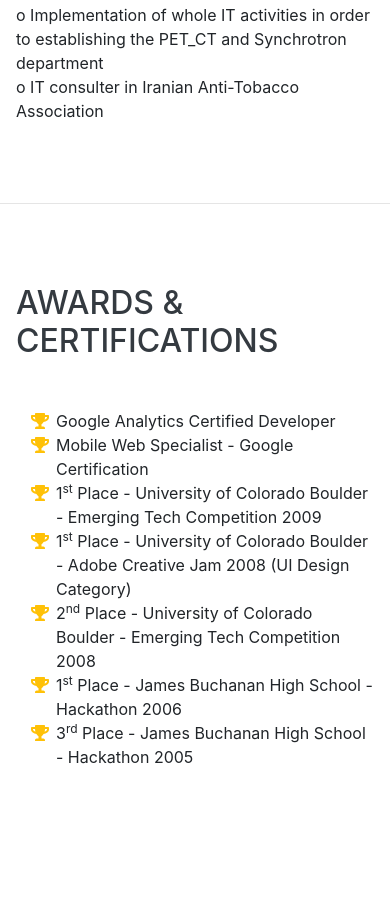
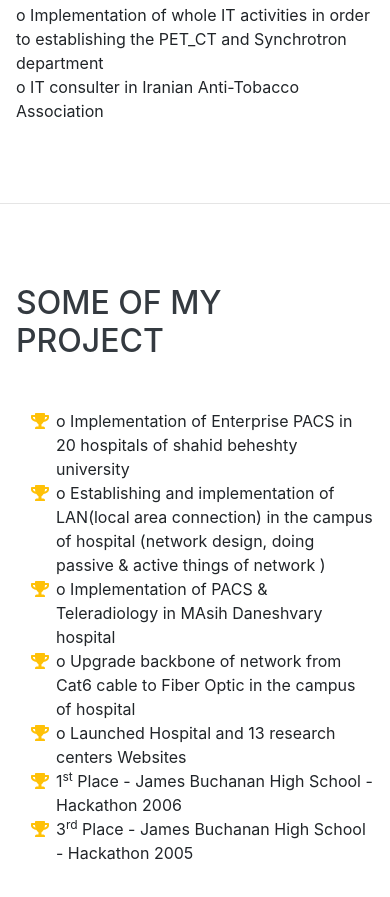
Before and after one commit to imanehjabari/imanehjabari.github.io, a website with bundled scripts: page index.html in a window 390 px wide. Shown: the part 6870-7767 px from the top of the page. Before the commit the page ends 7719 px from the top, so only its background shows below. Built offline with nearby package versions, Linux system fonts and the light colour scheme; a web font is replaced by a local one.

Commit message:
Update index.html

```diff
--- a/index.html
+++ b/index.html
@@ -56,7 +56,7 @@
           <a class="nav-link js-scroll-trigger" href="#charity and volunteer jobs">charity and volunteer jobs</a>
         </li>
         <li class="nav-item">
-          <a class="nav-link js-scroll-trigger" href="#awards">Awards</a>
+          <a class="nav-link js-scroll-trigger" href="#Some of my project">Some of my project</a>
         </li>
       </ul>
     </div>
@@ -377,28 +377,30 @@
 
     <hr class="m-0">
 
-    <section class="resume-section p-3 p-lg-5 d-flex align-items-center" id="awards">
+    <section class="resume-section p-3 p-lg-5 d-flex align-items-center" id="Some of my project">
       <div class="w-100">
-        <h2 class="mb-5">Awards &amp; Certifications</h2>
+        <h2 class="mb-5">Some of my project</h2>
         <ul class="fa-ul mb-0">
           <li>
             <i class="fa-li fa fa-trophy text-warning"></i>
-            Google Analytics Certified Developer</li>
+            o	Implementation of Enterprise PACS in 20 hospitals of shahid beheshty university</li>
           <li>
             <i class="fa-li fa fa-trophy text-warning"></i>
-            Mobile Web Specialist - Google Certification</li>
+            o	Establishing and implementation of LAN(local area connection) in the campus of hospital (network design, doing passive & active things of network ) </li>
           <li>
             <i class="fa-li fa fa-trophy text-warning"></i>
-            1<sup>st</sup>
-            Place - University of Colorado Boulder - Emerging Tech Competition 2009</li>
+            <!--1<sup>st</sup>-->
+            o	Implementation of PACS & Teleradiology in MAsih Daneshvary hospital</li>
           <li>
             <i class="fa-li fa fa-trophy text-warning"></i>
-            1<sup>st</sup>
-            Place - University of Colorado Boulder - Adobe Creative Jam 2008 (UI Design Category)</li>
+            <!--1<sup>st</sup>-->
+            o	Upgrade backbone of network from Cat6 cable to Fiber Optic in the campus of hospital</li>
           <li>
             <i class="fa-li fa fa-trophy text-warning"></i>
-            2<sup>nd</sup>
-            Place - University of Colorado Boulder - Emerging Tech Competition 2008</li>
+           <!-- 2<sup>nd</sup>-->
+            o	Launched  Hospital and 13 research centers Websites
+
+</li>
           <li>
             <i class="fa-li fa fa-trophy text-warning"></i>
             1<sup>st</sup>
```
